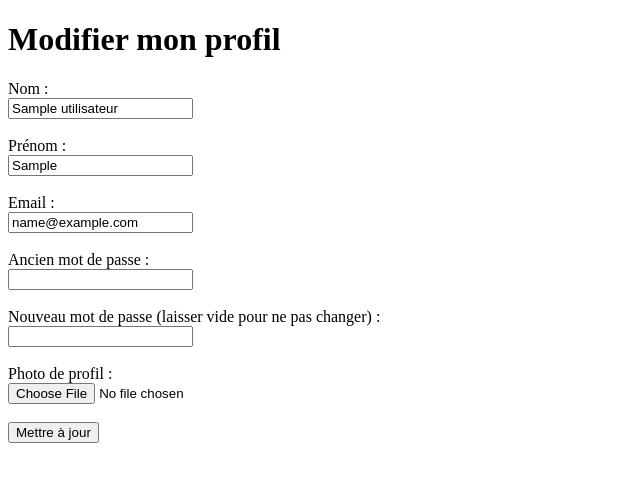
After one commit to CalvoTom/MarketPlace, a PHP site: page /edit.php in a window 1280 px wide. The commit adds this page. Shown: the top 482 px of the page, without its empty margins (0-640 px from the left). Run offline with PHP 8.4, Linux system fonts and the light colour scheme; the visitor is signed in with stand-in values (Sample User, id 1); tables that the repository leaves empty or names only in its code hold one stand-in row (values such as "Sample post").

Commit message:
Added the option to edit The user profile

```diff
--- /dev/null
+++ b/edit.php
@@ -0,0 +1,108 @@
+<?php
+session_start();
+require_once 'includes/db.php';
+
+// Redirection si l'utilisateur n'est pas connecté
+if (!isset($_SESSION["user_id"])) {
+    header("Location: login.php");
+    exit();
+}
+
+$message = "";
+
+// Récupération des infos actuelles
+$sql = "SELECT nom, prenom, email, mot_de_passe FROM utilisateurs WHERE id = :id";
+$stmt = $conn->prepare($sql);
+$stmt->execute([':id' => $_SESSION["user_id"]]);
+$user = $stmt->fetch(PDO::FETCH_ASSOC);
+
+if ($_SERVER["REQUEST_METHOD"] === "POST") {
+    $nom = htmlspecialchars($_POST["nom"]);
+    $prenom = htmlspecialchars($_POST["prenom"]);
+    $email = htmlspecialchars($_POST["email"]);
+    $ancien_mdp = $_POST["ancien_mdp"];
+    $nouveau_mdp = $_POST["nouveau_mdp"];
+    $photo = $_FILES["photo"]["tmp_name"];
+
+    // Vérification de l'ancien mot de passe
+    if (!password_verify($ancien_mdp, $user["mot_de_passe"])) {
+        $message = "Ancien mot de passe incorrect.";
+    } else {
+        // Mise à jour
+        $params = [
+            ':id' => $_SESSION["user_id"],
+            ':nom' => $nom,
+            ':prenom' => $prenom,
+            ':email' => $email,
+        ];
+
+        $sql = "UPDATE utilisateurs SET nom = :nom, prenom = :prenom, email = :email";
+
+        // Si un nouveau mot de passe est fourni
+        if (!empty($nouveau_mdp)) {
+            $sql .= ", mot_de_passe = :mot_de_passe";
+            $params[':mot_de_passe'] = password_hash($nouveau_mdp, PASSWORD_DEFAULT);
+        }
+
+        // Si une nouvelle image est fournie
+        if (!empty($photo)) {
+            $sql .= ", profile_picture = :profile_picture";
+            $params[':profile_picture'] = file_get_contents($photo);
+        }
+
+        $sql .= " WHERE id = :id";
+
+        $stmt = $conn->prepare($sql);
+        $stmt->execute($params);
+
+        // Mise à jour des données en session
+        $_SESSION["nom"] = $nom;
+        $_SESSION["prenom"] = $prenom;
+        $_SESSION["email"] = $email;
+
+        header("Location: profile.php");
+        exit();
+    }
+}
+?>
+
+<!DOCTYPE html>
+<html lang="fr">
+<head>
+    <meta charset="UTF-8">
+    <title>Modifier mon profil</title>
+    <link rel="stylesheet" href="styles.css">
+</head>
+<body>
+<header>
+    <h1>Modifier mon profil</h1>
+</header>
+<main>
+    <?php if ($message): ?>
+        <p style="color: red;"><?php echo $message; ?></p>
+    <?php endif; ?>
+
+    <form method="post" enctype="multipart/form-data">
+        <label for="nom">Nom :</label><br>
+        <input type="text" name="nom" value="<?= htmlspecialchars($user['nom']) ?>" required><br><br>
+
+        <label for="prenom">Prénom :</label><br>
+        <input type="text" name="prenom" value="<?= htmlspecialchars($user['prenom']) ?>" required><br><br>
+
+        <label for="email">Email :</label><br>
+        <input type="email" name="email" value="<?= htmlspecialchars($user['email']) ?>" required><br><br>
+
+        <label for="ancien_mdp">Ancien mot de passe :</label><br>
+        <input type="password" name="ancien_mdp" required><br><br>
+
+        <label for="nouveau_mdp">Nouveau mot de passe (laisser vide pour ne pas changer) :</label><br>
+        <input type="password" name="nouveau_mdp"><br><br>
+
+        <label for="photo">Photo de profil :</label><br>
+        <input type="file" name="photo" accept="image/*"><br><br>
+
+        <input type="submit" value="Mettre à jour">
+    </form>
+</main>
+</body>
+</html>
--- a/includes/db.php
+++ b/includes/db.php
@@ -1,7 +1,7 @@
 <?php
     $servername = "localhost";
     $username = "root";
-    $password = "";
+    $password = "root";
     $database = "myDB";
 
     try {
```
Also changed, not shown: profile.php (+14 -9 lines).
